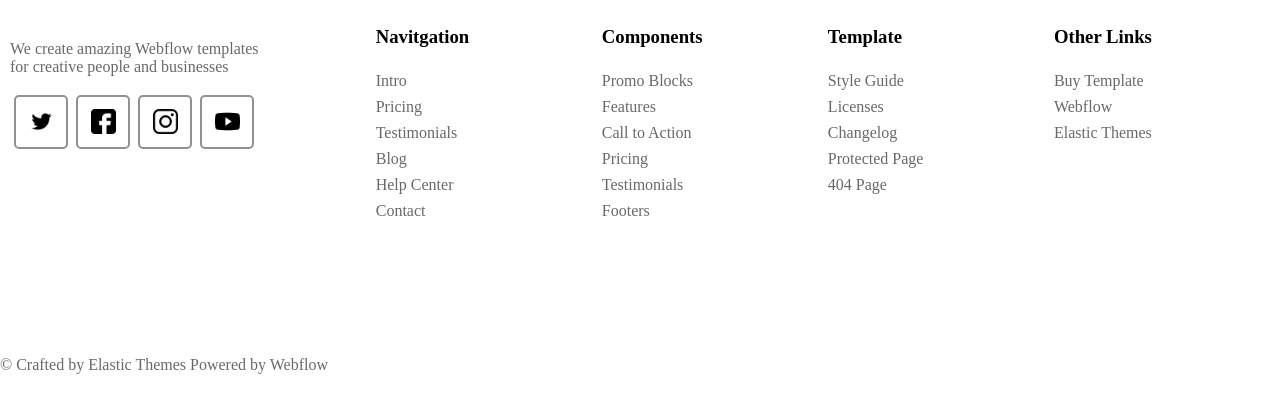
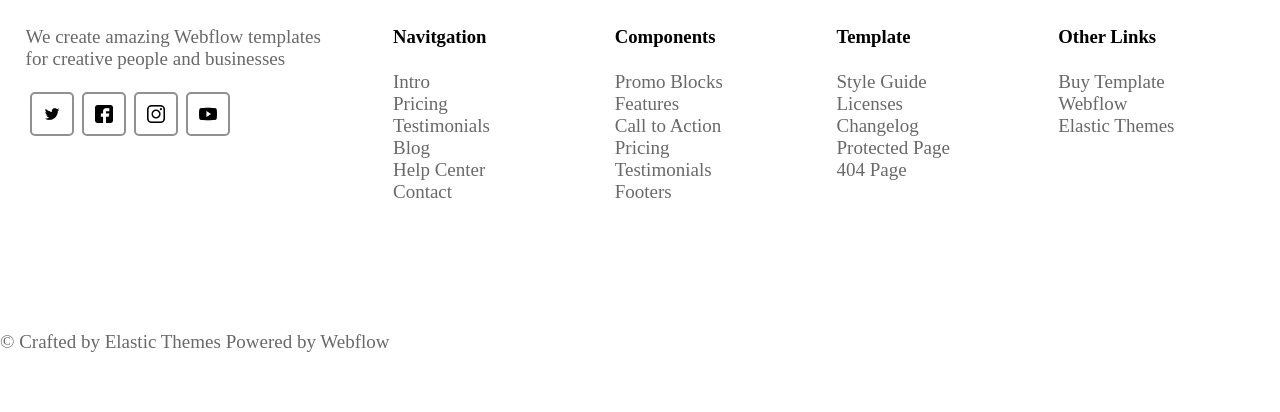
Before and after one commit to becodeorg/verou-3-end-of-the-field-challenge-cskeith-hub, a plain HTML site: page Interface 09/index.html in a window 1280 px wide. Drawn offline with Linux system fonts and the light colour scheme.

Commit message:
Fix container1 text & icons

```diff
--- a/Interface 09/index.html
+++ b/Interface 09/index.html
@@ -26,21 +26,21 @@
 
                 <div class="iconHolder">
                     <img src="../image/twitter.png"
-                alt="Twitter" width="25px"height="25px">
+                alt="Twitter" width="18px"height="18px">
                 </div>
 
                 <div class="iconHolder">
-                    <img src="../image/facebook.png" alt="Facebook"width="25px"height="25px">
+                    <img src="../image/facebook.png" alt="Facebook"width="18px"height="18px">
                 </div>
 
 
                 <div class="iconHolder">
                     <img src="../image/instagram.png"
-                alt="Instagram" width="25px"height="25px">
+                alt="Instagram" width="18px"height="18px">
                 </div>
 
                 <div class="iconHolder">
-                <img src="../image/youtube.png" alt="Youtube"width="25px"height="25px">
+                <img src="../image/youtube.png" alt="Youtube"width="18px"height="18px">
                 </div>
 
             </div>
--- a/Interface 09/style.css
+++ b/Interface 09/style.css
@@ -14,8 +14,7 @@ h3{
 
 p{
     color: rgb(105, 105, 105);
-    margin-top: 5%;
-    margin-bottom: 5%;
+    font-size: 19px;
 }
 
 #mainContainer{
@@ -28,21 +27,21 @@ p{
     width: 25%;
     /* border: 2px solid red; */
     margin-right: 5%;
+    margin-left: 2%;
 }
 
 #text1{
-    margin: 10px;
+    margin-bottom:  6%;
 }
 
 #iconBox{
     display: flex;
-    margin: 10px;
 }
 .iconHolder{
     display: flex;
     margin: 4px;
-    width: 50px;
-    height: 50px;
+    width: 40px;
+    height: 40px;
     border: 2px solid rgb(145, 145, 145);
     border-radius: 5px;
     justify-content: center;
@@ -53,7 +52,6 @@ p{
     width: 13%;
     margin-right: 5%;
     /* border: 2px solid red */
-
 }
 /*Components*/
 #container3{
@@ -72,11 +70,9 @@ p{
     width: 13%;
     margin-right: 5%;
     /* border: 2px solid red */
-
 }
 
 #footer{
     width: 100%;
     /* border: 2px solid red */
-
 }
```
